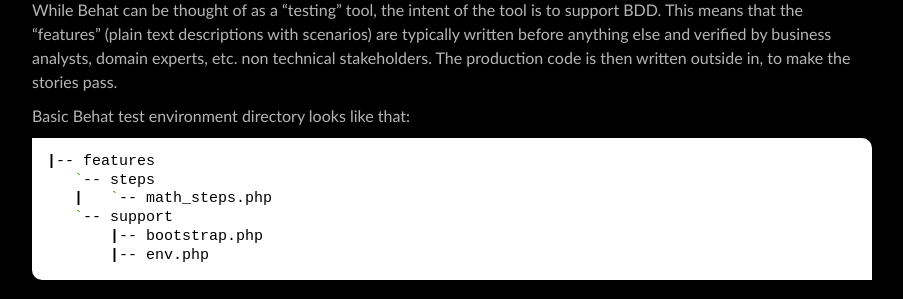
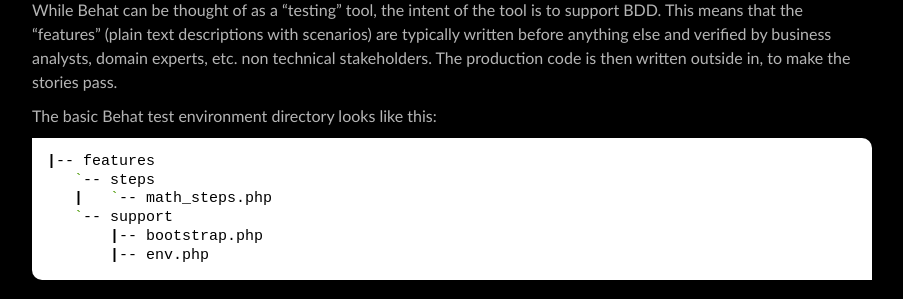
Before and after one commit to adrianmoya/es-docs.behat.org, a Sphinx documentation site: the page built from en/source/quick_intro.rst, in a window 1280 px wide and 900 px high, scrolled down 1247 px. Shown: the part 154-453 px from the top of the window, without its empty margins (188-1091 px from the left). Built offline with Sphinx 7.4.7, drawn with Linux system fonts in a browser that asks for light colours.

Commit message:
Edited en/source/quick_intro.rst via GitHub

```diff
--- a/en/source/quick_intro.rst
+++ b/en/source/quick_intro.rst
@@ -57,7 +57,7 @@
 
 While Behat can be thought of as a “testing” tool, the intent of the tool is to support BDD. This means that the “features” (plain text descriptions with scenarios) are typically written before anything else and verified by business analysts, domain experts, etc. non technical stakeholders. The production code is then written outside in, to make the stories pass.
 
-Basic Behat test environment directory looks like that:
+The basic Behat test environment directory looks like this:
 
 .. code-block:: bash
 
```
